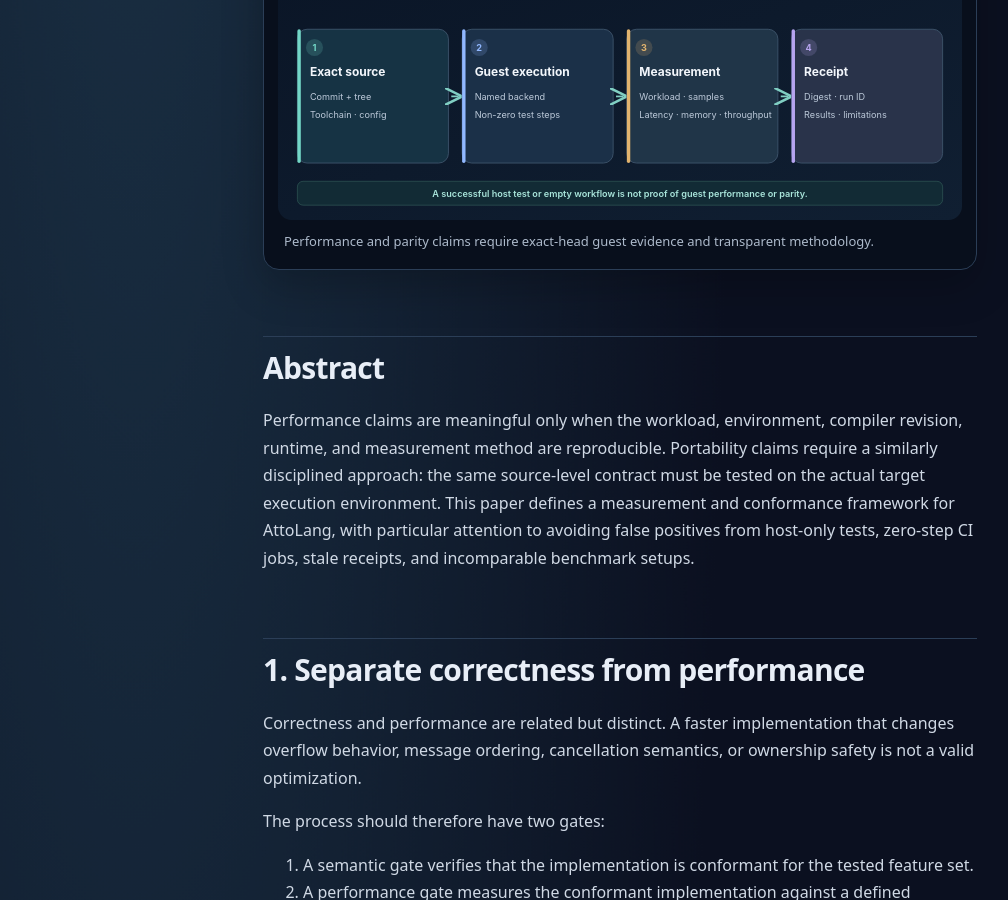
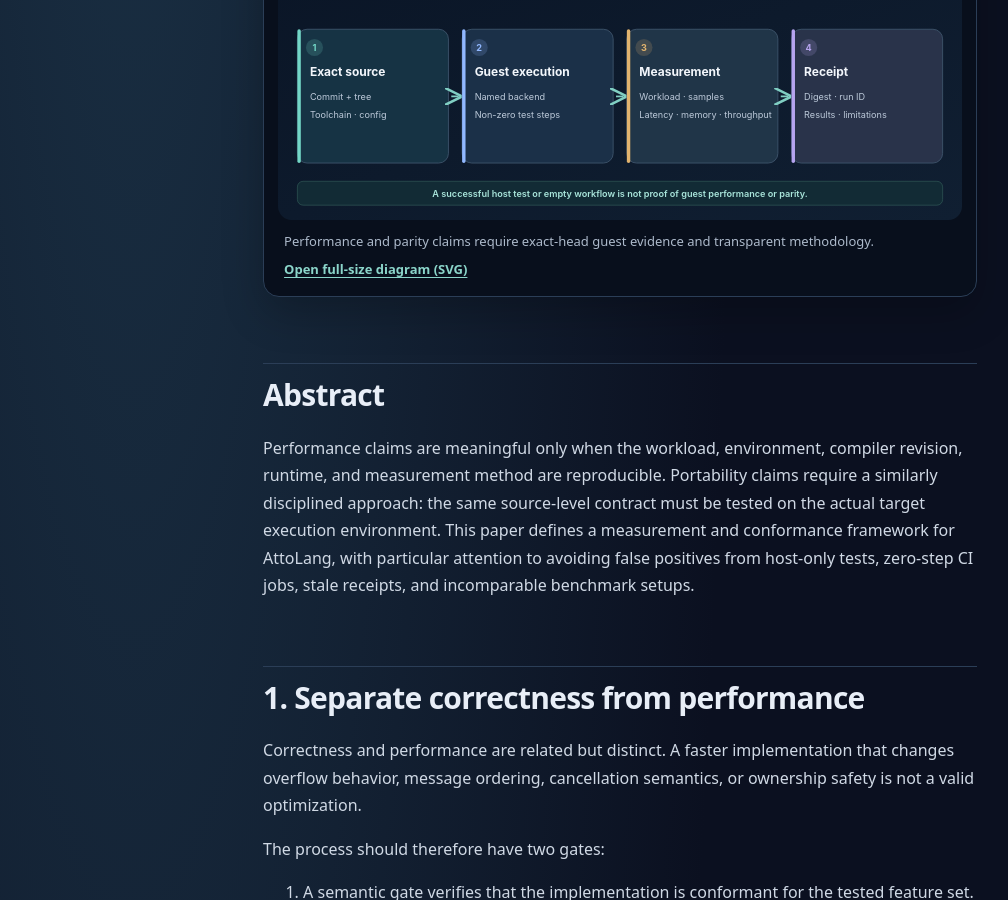
Before and after one commit to atto-lang/atto-lang.github.io, a Jekyll site: the page built from whitepapers/10-performance-and-conformance.md, in a window 1280 px wide and 900 px high, scrolled down 542 px. Shown: the whole window, without its empty margins (20-1028 px from the left). Built offline with Jekyll 4.4.1, drawn with Linux system fonts in a browser that asks for light colours.

Commit message:
a11y(whitepapers): give paper 10 a readable full-size SVG link

```diff
--- a/whitepapers/10-performance-and-conformance.md
+++ b/whitepapers/10-performance-and-conformance.md
@@ -11,7 +11,7 @@ permalink: /whitepapers/10-performance-and-conformance.html
 
 <figure class="wp-figure">
   <img src="/whitepapers/assets/10-performance-evidence.svg" alt="An exact source revision is guest-executed, measured under a declared workload, and tied to a reproducible receipt." width="1200" height="490" loading="lazy" decoding="async">
-  <figcaption>Performance and parity claims require exact-head guest evidence and transparent methodology.</figcaption>
+  <figcaption>Performance and parity claims require exact-head guest evidence and transparent methodology. <a href="/whitepapers/assets/10-performance-evidence.svg" aria-label="Open full-size SVG diagram for paper 10">Open full-size diagram (SVG)</a></figcaption>
 </figure>
 
 ## Abstract
```
